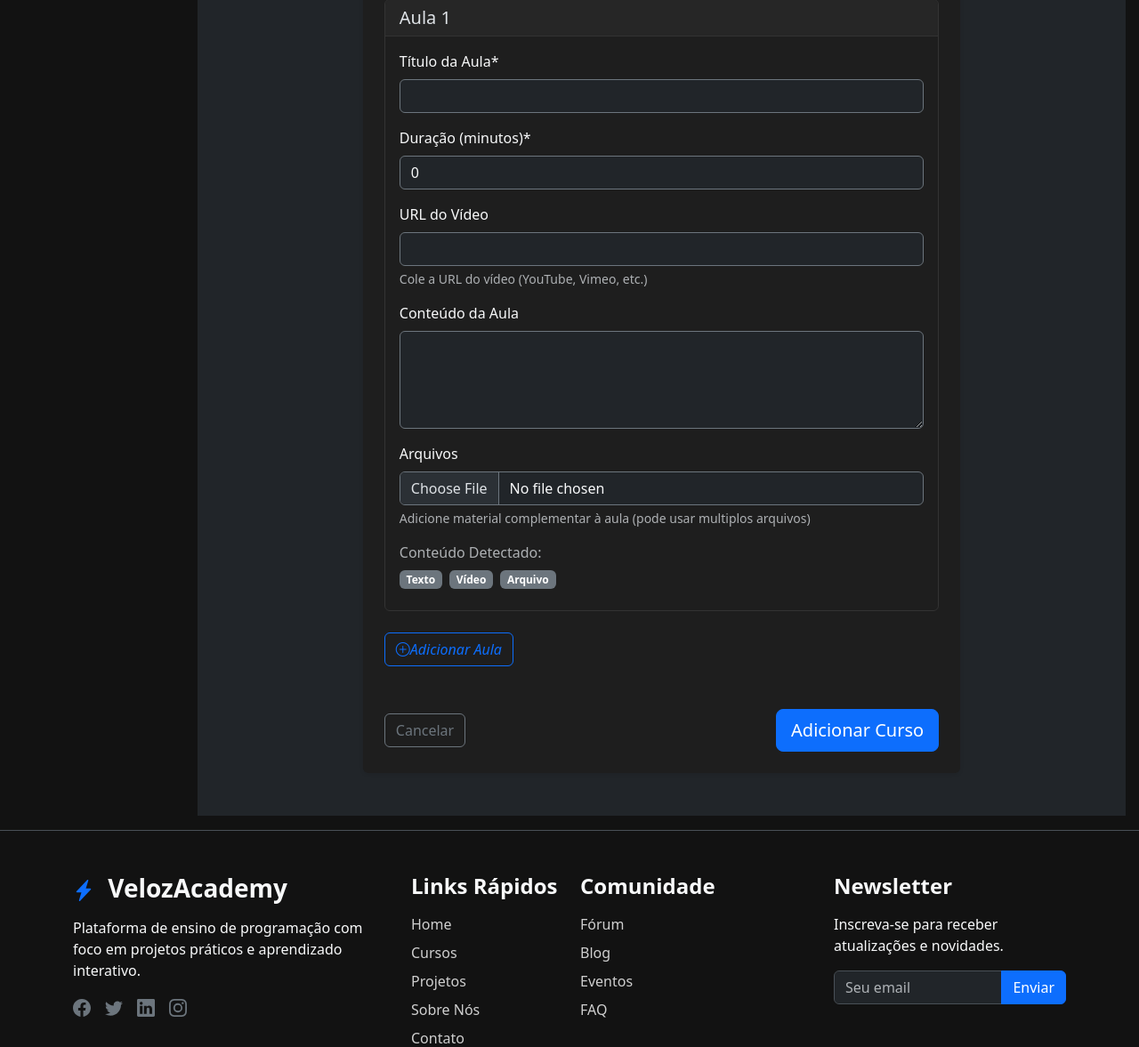
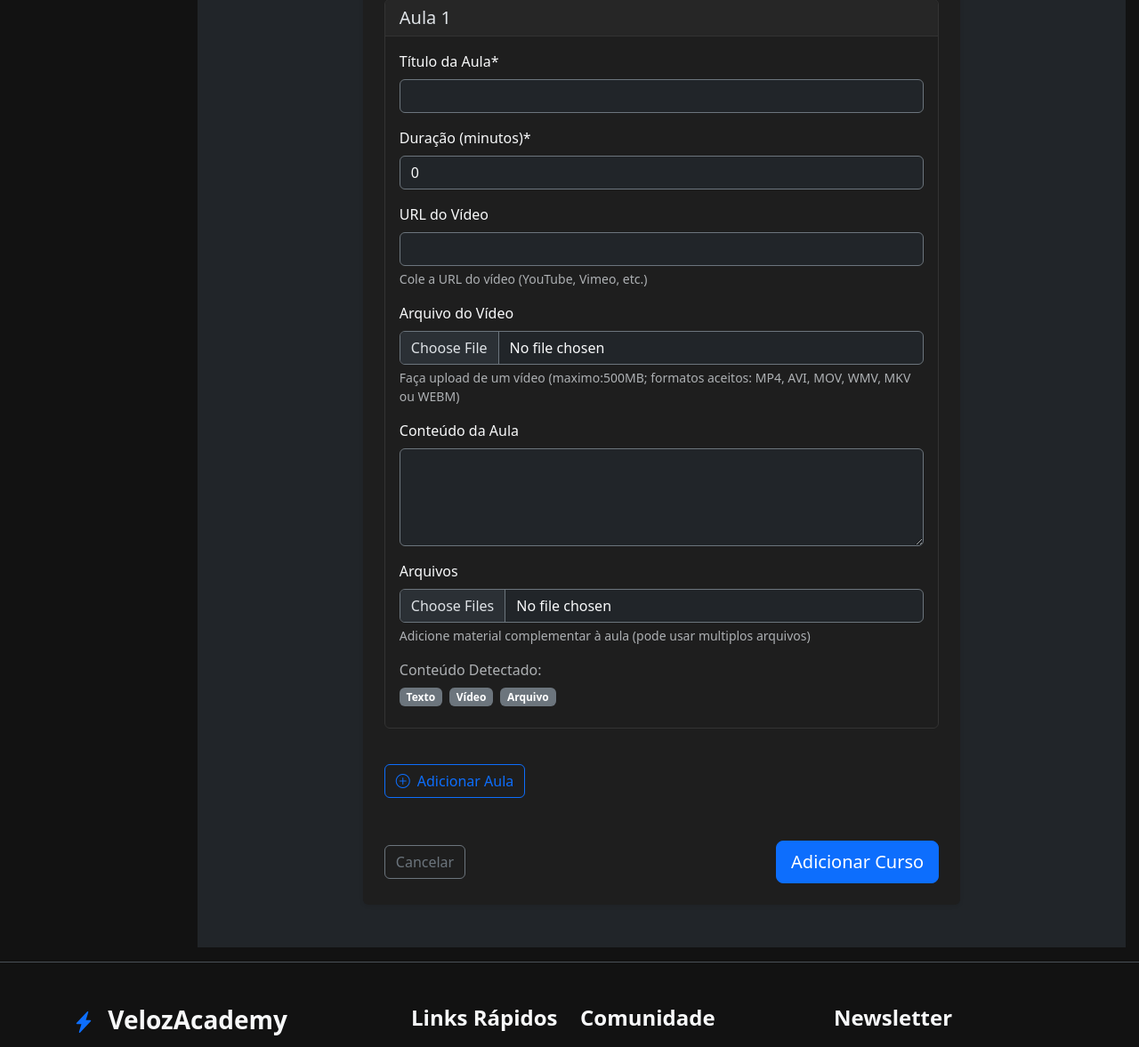
Before and after one commit to matheushr02/velozacademy2.0, a Django app: page /cursos/adicionar/ in a window 1280 px wide. Shown: the part 1013-2190 px from the top of the page at 89% size. Run offline with Django 4.2, Linux system fonts and the light colour scheme; the visitor is signed in with stand-in values (Sample User, id 1); some libraries are stand-ins or nearby versions.

Commit message:
feat: upload de arquivos multiplos funciona agora; melhoria na aba de criação de cursos e fix em andamento

```diff
--- a/cursos/forms.py
+++ b/cursos/forms.py
@@ -60,17 +60,17 @@ class CursoForm(forms.ModelForm):
 class AulaForm(forms.ModelForm):
     video_file = forms.FileField(required=False, validators=[validate_video_extension], help_text="Faça upload de um vídeo (maximo:500MB; formatos aceitos: MP4, AVI, MOV, WMV, MKV ou WEBM)")
     video_url = forms.URLField(required=False, help_text="Cole a URL do vídeo (YouTube, Vimeo, etc.)")
-
     conteudo = forms.CharField(widget=forms.Textarea(attrs={'rows': 4}), required=False)
-    arquivos = forms.FileField(required=False)
+    arquivos = forms.FileField(required=False, widget=forms.widgets.Input(attrs={'type':'file','multiple': True}))
 
     class Meta:
         model = Aula
-        fields = ['titulo', 'duracao_minutos', 'video_url']
+        fields = ['titulo', 'duracao_minutos', 'video_url', 'video_file', 'conteudo', 'arquivos']
 
     def clean(self):
         cleaned_data = super().clean()
         #? Verifica se pelo menos um dos campos de conteúdo foi preenchido
-        if not cleaned_data.get('video_file') and not cleaned_data.get('conteudo') and not cleaned_data.get('arquivos') and not cleaned_data.get('video_url'):
-            raise forms.ValidationError('Uma aula deve ter pelo menos vídeo, texto ou arquivos.')
+        has_video_content = cleaned_data.get('video_file') or cleaned_data.get('video_url')
+        if not has_video_content and not cleaned_data.get('conteudo') and not cleaned_data.get('arquivos'):
+            raise forms.ValidationError('Uma aula deve ter pelo menos vídeo (arquivo ou URL), texto ou arquivos.')
         return cleaned_data
--- a/templates/cursos/adicionar_curso.html
+++ b/templates/cursos/adicionar_curso.html
@@ -127,14 +127,88 @@
                 </p>
 
                 <div id="aulas-container">
-                  {{ aula_formset.management_form }} {% for aula_form in aula_formset %}
+                  {{ aula_formset.management_form }}
+
+                  <div id="empty-aula-form-template" style="display:none;">
+
+                    <div class="aula-form-template-item card bg-dark border-secondary mb-4">
+                        <div class="card-header bg-dark border-secondary d-flex justify-content-between align-items-center">
+                          <h5 class="mb-0">Aula __FORM_NUMBER__</h5>
+                          <button type="button" class="btn btn-outline-danger btn-sm remove-aula">Remover</button>
+                        </div>
+                        <div class="card-body">
+                          {% with aula_form=aula_formset.empty_form %}
+                            <!--? Título da Aula -->
+                            <div class="mb-3">
+                              <label for="{{ aula_form.titulo.id_for_label }}" class="form-label">Título da Aula*</label>
+                              {{ aula_form.titulo|add_class:"form-control bg-dark text-light border-secondary" }}
+                              {% if aula_form.titulo.errors %}<div class="invalid-feedback d-block">{{ aula_form.titulo.errors|join:", " }}</div>{% endif %}
+                            </div>
+
+                            <!--? Duração da Aula -->
+                            <!--todo: Futuramente reconhecer apenas a duração dos videos de forma automatica -->
+                            <div class="mb-3">
+                              <label for="{{ aula_form.duracao_minutos.id_for_label }}" class="form-label">Duração (minutos)*</label>
+                              {{ aula_form.duracao_minutos|add_class:"form-control bg-dark text-light border-secondary" }}
+                              {% if aula_form.duracao_minutos.errors %}<div class="invalid-feedback d-block">{{ aula_form.duracao_minutos.errors|join:", " }}</div>{% endif %}
+                            </div>
+
+                            <!--? Vídeo (URL) -->
+                            <div class="mb-3">
+                              <label for="{{ aula_form.video_url.id_for_label }}" class="form-label">URL do Vídeo</label>
+                              {{ aula_form.video_url|add_class:"form-control bg-dark text-light border-secondary" }}
+                              <div class="form-text">{{ aula_form.video_url.help_text }}</div>
+                              {% if aula_form.video_url.errors %}<div class="invalid-feedback d-block">{{ aula_form.video_url.errors|join:", " }}</div>{% endif %}
+                            </div>
+
+                            <!--? Vídeo (File) -->
+                            <div class="mb-3">
+                              <label for="{{ aula_form.video_file.id_for_label }}" class="form-label">Arquivo do Vídeo</label>
+                              {{ aula_form.video_file|add_class:"form-control bg-dark text-light border-secondary" }}
+                              <div class="form-text">{{ aula_form.video_file.help_text }}</div>
+                              {% if aula_form.video_file.errors %}<div class="invalid-feedback d-block">{{ aula_form.video_file.errors|join:", " }}</div>{% endif %}
+                            </div>
+
+                            <!--? Conteúdo -->
+                            <div class="mb-3">
+                              <label for="{{ aula_form.conteudo.id_for_label }}" class="form-label">Conteúdo da Aula</label>
+                              {{ aula_form.conteudo|add_class:"form-control bg-dark text-light border-secondary" }}
+                              {% if aula_form.conteudo.errors %}<div class="invalid-feedback d-block">{{ aula_form.conteudo.errors|join:", " }}</div>{% endif %}
+                            </div>
+
+                            <!--? Arquivos -->
+                            <div class="mb-3">
+                              <label for="{{ aula_form.arquivos.id_for_label }}" class="form-label">Arquivos</label>
+                              {{ aula_form.arquivos|add_class:"form-control bg-dark text-light border-secondary" }}
+                              <div class="form-text">Adicione material complementar à aula (pode usar multiplos arquivos)</div>
+                              {% if aula_form.arquivos.errors %}<div class="invalid-feedback d-block">{{ aula_form.arquivos.errors|join:", " }}</div>{% endif %}
+                            </div>
+                            {% for hidden_field in aula_form.hidden_fields %}
+                              {{ hidden_field }}
+                            {% endfor %}
+                          {% endwith %}
+                          <!--todo: Detector automatico de conteudo da Aula (Se é Vídeo, Arquivo ou Texto)-->
+                          <div class="mt-3 mb-2 content-type-indicator">
+                            <label class="form-label text-muted">Conteúdo Detectado:</label>
+                            <div class="d-flex gap-2 flex-wrap">
+                              <span class="badge bg-secondary tipo-texto">Texto</span>
+                              <span class="badge bg-secondary tipo-video">Vídeo</span>
+                              <span class="badge bg-secondary tipo-arquivo">Arquivo</span>
+                            </div>
+                          </div>
+                        </div>
+                    </div>
+                  </div>
+
+                  <!--? Loop para forms -->
+                  {% for aula_form in aula_formset %}
                   <div class="aula-form card bg-dark border-secondary mb-4">
                     <div class="card-header bg-dark border-secondary d-flex justify-content-between align-items-center">
                       <h5 class="mb-0">Aula {{ forloop.counter }}</h5>
-                      {% if forloop.counter > 1 %}
-                      <button type="button" class="btn btn-outline-danger btn-sm remove-aula">
-                        Remover
-                      </button>
+                      {% if aula_formset.can_delete %}
+                        {% if aula_formset.forms|length > 1 or not forloop.first or aula_formset.initial_forms|length == 0 and aula_formset.forms|length > aula_formset.min_num %}
+                          <button type="button" class="btn btn-outline-danger btn-sm remove-aula">Remover</button>
+                        {% endif %}
                       {% endif %}
                     </div>
                     <div class="card-body">
@@ -142,67 +216,49 @@
                       <div class="mb-3">
                         <label for="{{ aula_form.titulo.id_for_label }}" class="form-label">Título da Aula*</label>
                         {{ aula_form.titulo|add_class:"form-control bg-dark text-light border-secondary" }}
-                        {% if aula_form.titulo.errors %}
-                        <div class="invalid-feedback d-block">
-                          {{ aula_form.titulo.errors }}
-                        </div>
-                        {% endif %}
+                        {% if aula_form.titulo.errors %}<div class="invalid-feedback d-block">{{ aula_form.titulo.errors|join:", " }}</div>{% endif %}
                       </div>
 
                       <!--? Duração da Aula -->
                       <!--todo: Futuramente reconhecer apenas a duração dos videos de forma automatica -->
                       <div class="mb-3">
-                        <label for="{{ aula_form.duracao_minutos.id_for_label }}" class="form-label">Duração
-                          (minutos)*</label>
+                        <label for="{{ aula_form.duracao_minutos.id_for_label }}" class="form-label">Duração (minutos)*</label>
                         {{ aula_form.duracao_minutos|add_class:"form-control bg-dark text-light border-secondary" }}
-                        {% if aula_form.duracao_minutos.errors %}
-                        <div class="invalid-feedback d-block">
-                          {{ aula_form.duracao_minutos.errors }}
-                        </div>
-                        {% endif %}
+                        {% if aula_form.duracao_minutos.errors %}<div class="invalid-feedback d-block">{{ aula_form.duracao_minutos.errors|join:", " }}</div>{% endif %}
                       </div>
 
                       <!--? Vídeo (URL) -->
                       <div class="mb-3">
                         <label for="{{ aula_form.video_url.id_for_label }}" class="form-label">URL do Vídeo</label>
                         {{ aula_form.video_url|add_class:"form-control bg-dark text-light border-secondary" }}
-                        <div class="form-text">
-                          {{ aula_form.video_url.help_text }}
-                        </div>
-                        {% if aula_form.video_url.errors %}
-                        <div class="invalid-feedback d-block">
-                          {{ aula_form.video_url.errors }}
-                        </div>
-                        {% endif %}
+                        <div class="form-text">{{ aula_form.video_url.help_text }}</div>
+                        {% if aula_form.video_url.errors %}<div class="invalid-feedback d-block">{{ aula_form.video_url.errors|join:", " }}</div>{% endif %}
+                      </div>
+
+                      <!--? Vídeo (File) -->
+                      <div class="mb-3">
+                        <label for="{{ aula_form.video_file.id_for_label }}" class="form-label">Arquivo do Vídeo</label>
+                        {{ aula_form.video_file|add_class:"form-control bg-dark text-light border-secondary" }}
+                        <div class="form-text">{{ aula_form.video_file.help_text }}</div>
+                        {% if aula_form.video_file.errors %}<div class="invalid-feedback d-block">{{ aula_form.video_file.errors|join:", " }}</div>{% endif %}
                       </div>
 
                       <!--? Conteúdo -->
                       <div class="mb-3">
                         <label for="{{ aula_form.conteudo.id_for_label }}" class="form-label">Conteúdo da Aula</label>
                         {{ aula_form.conteudo|add_class:"form-control bg-dark text-light border-secondary" }}
-                        {% if aula_form.conteudo.errors %}
-                        <div class="invalid-feedback d-block">
-                          {{ aula_form.conteudo.errors }}
-                        </div>
-                        {% endif %}
+                        {% if aula_form.conteudo.errors %}<div class="invalid-feedback d-block">{{ aula_form.conteudo.errors|join:", " }}</div>{% endif %}
                       </div>
 
                       <!--? Arquivos -->
                       <div class="mb-3">
                         <label for="{{ aula_form.arquivos.id_for_label }}" class="form-label">Arquivos</label>
                         {{ aula_form.arquivos|add_class:"form-control bg-dark text-light border-secondary" }}
-                        <div class="form-text">
-                          Adicione material complementar à aula (pode usar
-                          multiplos arquivos)
-                        </div>
-                        {% if aula_form.arquivos.errors %}
-                        <div class="invalid-feedback d-block">
-                          {{ aula_form.arquivos.errors }}
-                        </div>
-                        {% endif %}
+                        <div class="form-text">Adicione material complementar à aula (pode usar multiplos arquivos)</div>
+                        {% if aula_form.arquivos.errors %}<div class="invalid-feedback d-block">{{ aula_form.arquivos.errors|join:", " }}</div>{% endif %}
                       </div>
 
-                      <!--todo: Detector automatico de conteudo da Aula (Se é Vídeo, Arquivo ou Texto)-->
+                      <!--? Indica campos na aula -->
                       <div class="mt-3 mb-2 content-type-indicator">
                         <label class="form-label text-muted">Conteúdo Detectado:</label>
                         <div class="d-flex gap-2 flex-wrap">
@@ -213,16 +269,18 @@
                       </div>
 
                       <!--? Campos ocultos para o formset -->
-                      {% for hidden in aula_form.hidden_fields %} {{ hidden }}
-                      {% endfor %}
+                      {% for hidden in aula_form.hidden_fields %} {{ hidden }} {% endfor %}
+                      {% if aula_form.instance.pk and aula_formset.can_delete %}
+                        <div style="display:none;">{{ aula_form.DELETE }}</div>
+                      {% endif %}
                     </div>
                   </div>
                   {% endfor %}
                 </div>
 
-                <!--? Botão para adicionar mais de uma aula no form do curso-->
-                <button type="button" id="add-aula" class="btn btn-outline-primary">
-                  <i class="bi bi-plus-circle">Adicionar Aula</i>
+                  <!--? Botão para adicionar mais de uma aula no form do curso-->
+                <button type="button" id="add-aula" class="btn btn-outline-primary mt-3">
+                  <i class="bi bi-plus-circle me-2"></i>Adicionar Aula
                 </button>
               </div>
 
```
